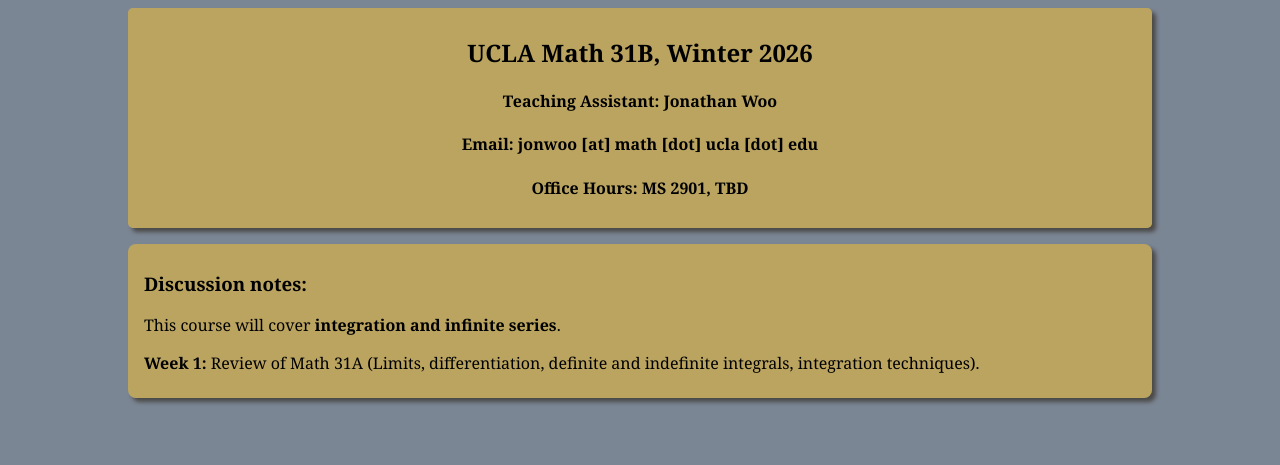
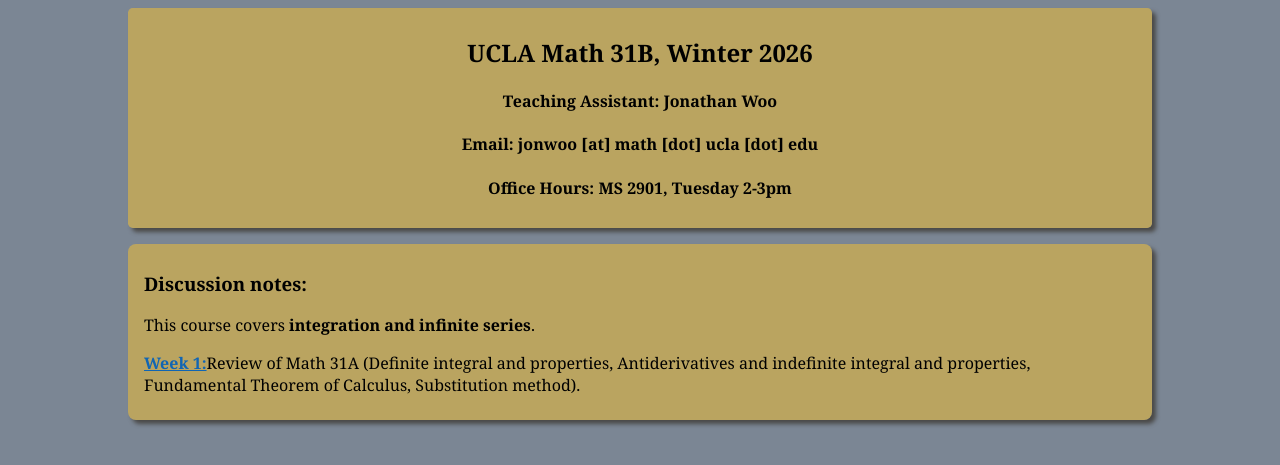
Before and after one commit to Jon-Woo/jon-woo.github.io, a Jekyll site: the page built from courses/winter2026/_posts/2026-01-02-math31b.md, in a window 1280 px wide. Shown: the top 465 px of the page. Built offline with Jekyll 4.4.1, drawn with Linux system fonts in a browser that asks for light colours.

Commit message:
updated winter 2026 course

```diff
--- a/courses/winter2026/_posts/2026-01-02-math31b.md
+++ b/courses/winter2026/_posts/2026-01-02-math31b.md
@@ -3,11 +3,11 @@
 title: UCLA Math 31B
 term: Winter 2026
 author: Jonathan Woo
-office-hours: MS 2901, TBD
+office-hours: MS 2901, Tuesday 2-3pm
 evals: false
 ---
 ### Discussion notes:
 
-This course will cover **integration and infinite series**.
+This course covers **integration and infinite series**.
 
-**Week 1:** Review of Math 31A (Limits, differentiation, definite and indefinite integrals, integration techniques).
+[**Week 1:**](/courses/winter2026/docs/Math_31B_Winter_2026_Week_1.pdf){:target="_blank"}Review of Math 31A (Definite integral and properties, Antiderivatives and indefinite integral and properties, Fundamental Theorem of Calculus, Substitution method).
```
Also changed, not shown: courses/fall2025/_posts/2025-09-22-math31a.md (+1 -1 lines), 1 other file.
